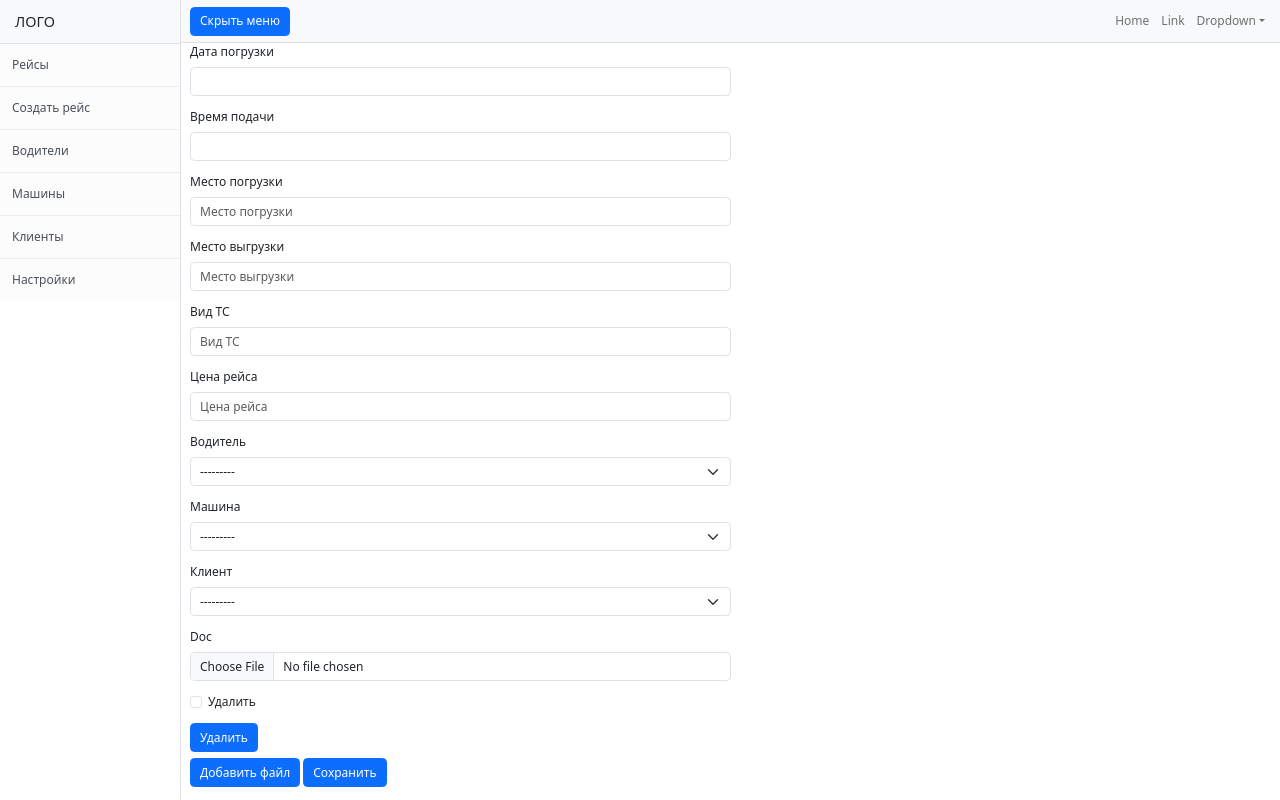
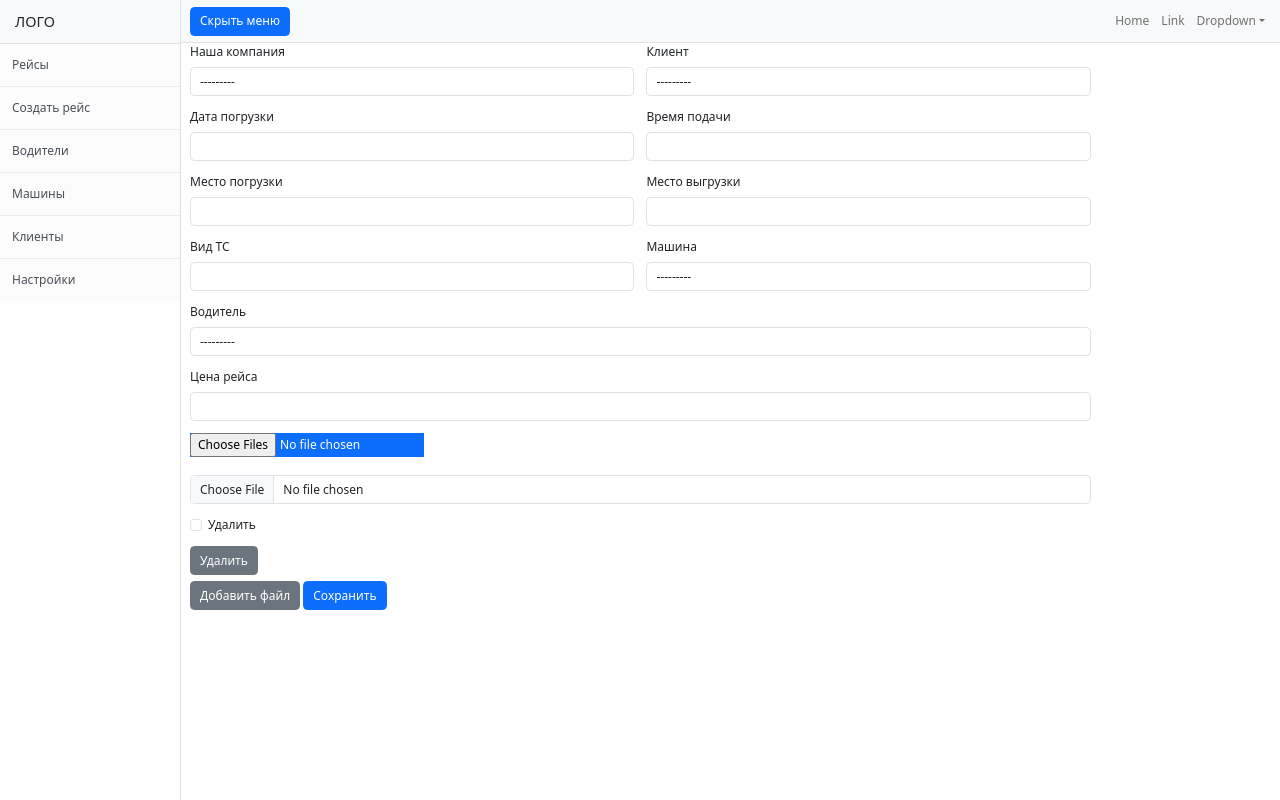
Before and after one commit to olberd/Logist, a Django app: page /tripnew/ in a window 1280 px wide. Run offline with Django 4.2, Linux system fonts and the light colour scheme; tables that the repository leaves empty hold one stand-in row (values such as "Sample post"); parts of the project's set-up code (start-up, migrations or seed data) failed here and were passed over; some libraries are stand-ins or nearby versions.

Commit message:
fix template manage_trips.html.

```diff
--- a/TruckReestr/forms.py
+++ b/TruckReestr/forms.py
@@ -1,43 +1,37 @@
 from django import forms
+# from multiupload.fields import MultiFileField
 from django.forms import ModelForm, inlineformset_factory
 
 from .models import Trip, Files
 
 
+class MultiFileForm(forms.Form):
+    def save(self, trip, commit=True):
+        for file in self.cleaned_data['files']:
+            Files.objects.create(trip=trip, file=file)
+        return trip
+
+
 class TripForm(ModelForm):
     class Meta:
         model = Trip
-        fields = '__all__'
+        fields = 'our_company', 'company', 'trip_date', 'trip_time', 'trip_from', 'trip_to', 'type_auto', \
+            'trip_cost', 'driver', 'truck'
 
+    def __init__(self, *args, **kwargs):
+        super(TripForm, self).__init__(*args, **kwargs)
 
-# class MultipleFileInput(forms.ClearableFileInput):
-#     allow_multiple_selected = True
-#
-#
-# class MultipleFileField(forms.FileField):
-#     def __init__(self, *args, **kwargs):
-#         kwargs.setdefault("widget", MultipleFileInput())
-#         super().__init__(*args, **kwargs)
-#
-#     def clean(self, data, initial=None):
-#         single_file_clean = super().clean
-#         if isinstance(data, (list, tuple)):
-#             result = [single_file_clean(d, initial) for d in data]
-#         else:
-#             result = [single_file_clean(data, initial)]
-#         return result
-#
-#
-# class FileFieldForm(forms.Form):
-#     file_field = MultipleFileField()
+        for name, field in self.fields.items():
+            field.widget.attrs.update({'class': 'form-control'})
 
 
 class FilesForm(ModelForm):
 
     class Meta:
         model = Files
-        fields = '__all__'
+        fields = ('doc',)
         # widgets = {
+        # doc = forms.FileField(attrs={'title': 'Your name'})
         #     'doc': forms.FileField(attrs={'multiple': 'multiple'}),
         # }
 
--- a/TruckReestr/models.py
+++ b/TruckReestr/models.py
@@ -5,7 +5,7 @@
 
 class Files(models.Model):
     name = models.CharField(verbose_name='Название док-та', blank=True, null=True, max_length=50)
-    doc = models.FileField(upload_to='documents', blank=True, null=True)
+    doc = models.FileField(upload_to='documents', verbose_name='', blank=True, null=True)
     trip = models.ForeignKey('Trip', on_delete=models.CASCADE, blank=True, null=True, related_name='docs')
 
     # def __str__(self):
@@ -27,6 +27,8 @@
     truck = models.ForeignKey("Truck", verbose_name="Машина", on_delete=models.CASCADE, null=True, blank=True)
     company = models.ForeignKey("Company", verbose_name="Клиент",  on_delete=models.CASCADE, null=True, blank=True,
                                 related_name='company')
+    our_company = models.ForeignKey("OurCompany", verbose_name="Наша компания",  on_delete=models.CASCADE,
+                                    null=True, blank=True, related_name='our_company')
 
     def get_absolute_url(self):
         return reverse('TripDetailView', args=[self.id])
@@ -77,7 +79,6 @@
 class Company(models.Model):
     name = models.CharField(max_length=100, verbose_name="Клиент")
     name_full = models.CharField(max_length=255, verbose_name="Клиент")
-    is_our = models.BooleanField(auto_created=False)
 
     def __str__(self):
         return self.name
@@ -87,3 +88,15 @@
         verbose_name_plural = 'Клиенты'
 
 # TODO add our company
+
+
+class OurCompany(models.Model):
+    name = models.CharField(max_length=100, verbose_name="Наша компания")
+    name_full = models.CharField(max_length=255, verbose_name="Наши компании")
+
+    def __str__(self):
+        return self.name
+
+    class Meta:
+        verbose_name = 'Наша компания'
+        verbose_name_plural = 'Наши компании'
--- a/TruckReestr/views.py
+++ b/TruckReestr/views.py
@@ -62,7 +62,7 @@
 
 
 class TripsListView(ListView):
-    paginate_by = 20
+    paginate_by = 30
     model = Trip
     context_object_name = 'trips'
 
--- a/requirements.txt
+++ b/requirements.txt
@@ -1,2 +1,3 @@
 Django==5.2
 django-bootstrap-v5==1.0.11
+django-multiupload
--- a/templates/TruckReestr/manage_trips.html
+++ b/templates/TruckReestr/manage_trips.html
@@ -11,53 +11,124 @@
 
     {# Display django.contrib.messages as Bootstrap alerts#}
     {% bootstrap_messages %}
-    <div class="col-6">
+        <div class="col-10">
 
-        <form  method="POST" enctype="multipart/form-data" class="form">
+        <form method="POST" enctype="multipart/form-data" class="form">
             {% csrf_token %}
-            {% bootstrap_form form_trip %}
+{#            {% bootstrap_form form_trip %}#}
+            <div class="row g-3 mb-3">
+                <div class="col">
+                    <label for="{{ form_trip.our_company_id }}"
+                           class="form-label">{{ form_trip.our_company.label }}</label>
+                    {{ form_trip.our_company }}
+                </div>
+                <div class="col">
+                    <label for="{{ form_trip.company_id }}" class="form-label">{{ form_trip.company.label }}</label>
+                    {{ form_trip.company }}
+                </div>
+            </div>
+            <div class="row g-3 mb-3">
+                <div class="col">
+                    <label for="{{ form_trip.trip_date_id }}" class="form-label">{{ form_trip.trip_date.label }}</label>
+                    {{ form_trip.trip_date }}
+                </div>
+                <div class="col">
+                    <label for="{{ form_trip.trip_time_id }}" class="form-label">{{ form_trip.trip_time.label }}</label>
+                    {{ form_trip.trip_time }}
+                </div>
+            </div>
+            <div class="row g-3 mb-3">
+                <div class="col">
+                    <label for="{{ form_trip.trip_from_id }}" class="form-label">{{ form_trip.trip_from.label }}</label>
+                    {{ form_trip.trip_from }}
+                </div>
+                <div class="col">
+                    <label for="{{ form_trip.trip_to_id }}" class="form-label">{{ form_trip.trip_to.label }}</label>
+                    {{ form_trip.trip_to }}
+                </div>
+            </div>
+                <div class="row g-3 mb-3">
+                    <div class="col">
+                        <label for="{{ form_trip.type_auto_id }}" class="form-label">{{ form_trip.type_auto.label }}</label>
+                        {{ form_trip.type_auto }}
+                    </div>
+                    <div class="col">
+                        <label for="{{ form_trip.truck_id }}" class="form-label">{{ form_trip.truck.label }}</label>
+                        {{ form_trip.truck }}
+                    </div>
+                </div>
+                <div class="row g-3 mb-3">
+                    <div class="col">
+                        <label for="{{ form_trip.driver_id }}" class="form-label">{{ form_trip.driver.label }}</label>
+                        {{ form_trip.driver }}
+                    </div>
+                </div>
+                <div class="row  mb-3">
+                        <div class="col">
+                            <label for="{{ form_trip.trip_cost_id }}"
+                                   class="form-label">{{ form_trip.trip_cost.label }}</label>
+                            {{ form_trip.trip_cost }}
+                        </div>
+                </div>
 
                 {{ formset.management_form }}
-{#            <div id="formset">#}
+                <input type="file" multiple="multiple" class="btn-primary">
+
                 {% for form in formset %}
                     <div class="form-row">
                         {% bootstrap_form form %}
-                        <button type="button" class="remove-form btn btn-primary mb-2">Удалить</button>
+                        <button type="button" class="remove-form btn btn-secondary mb-2">Удалить</button>
                     </div>
-{#            </div>#}
                 {% endfor %}
 
-            <button type="button" id="add-form" class="btn btn-primary">Добавить файл</button>
+                <button type="button" id="add-form" class="btn btn-secondary">Добавить файл</button>
                 <button type="submit" class="btn btn-primary">Сохранить</button>
         </form>
 
     </div>
+
+
+    <template id="templ" class="form-row">
+        <div class="mb-3"><br><input type="file" name="docs-0-doc" class="form-control" title="" id="id_docs-0-doc">
+        </div>
+        <input type="hidden" name="docs-0-id" value="140" id="id_docs-0-id">
+        <div class="mb-3">
+            <div class="form-check"><input type="checkbox" name="docs-0-DELETE" class="form-check-input"
+                                           id="id_docs-0-DELETE"><label class="form-check-label"
+                                                                        for="id_docs-0-DELETE">Удалить</label></div>
+        </div>
+        <input type="hidden" name="docs-0-trip" value="83" id="id_docs-0-trip">
+        <button type="button" class="remove-form btn btn-primary mb-2">Удалить</button>
+    </template>
+
+
     <script>
         let formset = document.querySelectorAll(".form-row")
-        {#let container  = document.querySelector("#formset")#}
-        let container  = document.querySelector(".form")
+        let container = document.querySelector(".form")
         let addButton = document.querySelector("#add-form")
         let removeButton = document.querySelector(".remove-form")
         let totalForms = document.querySelector("#id_docs-TOTAL_FORMS")
-        let formNum = formset.length-1
+        let formNum = formset.length - 1
+        let templ = document.querySelector("#templ")
 
         addButton.addEventListener('click', addForm)
 
-        function addForm(e){
+        function addForm(e) {
             e.preventDefault()
 
             let newForm = formset[0].cloneNode(true)
-            let formRegex = RegExp(`docs-(\\d){1}-`,'g')
+            let formRegex = RegExp(`docs-(\\d){1}-`, 'g')
 
             formNum++
             // TODO скопировать пустую форму
             newForm.innerHTML = newForm.innerHTML.replace(formRegex, `docs-${formNum}-`)
-            {#newForm.querySelectorAll('.label').forEach(el => el.value = '')#}
+
             addButton.before(newForm)
-            totalForms.setAttribute('value', `${formNum+1}`)
+            console.log(newForm)
+            totalForms.setAttribute('value', `${formNum + 1}`)
         }
 
-        container.addEventListener('click', function(event) {
+        container.addEventListener('click', function (event) {
             // Проверяем, был ли клик по элементу с классом remove-form
             if (event.target.classList.contains("remove-form")) {
                 // Получаем родительский элемент с классом form-row
```
Also changed, not shown: TruckReestr/admin.py (+7 -2 lines), templates/TruckReestr/trip_list.html (+5 -3 lines). Lines whose indentation alone changed are shown as unchanged.
